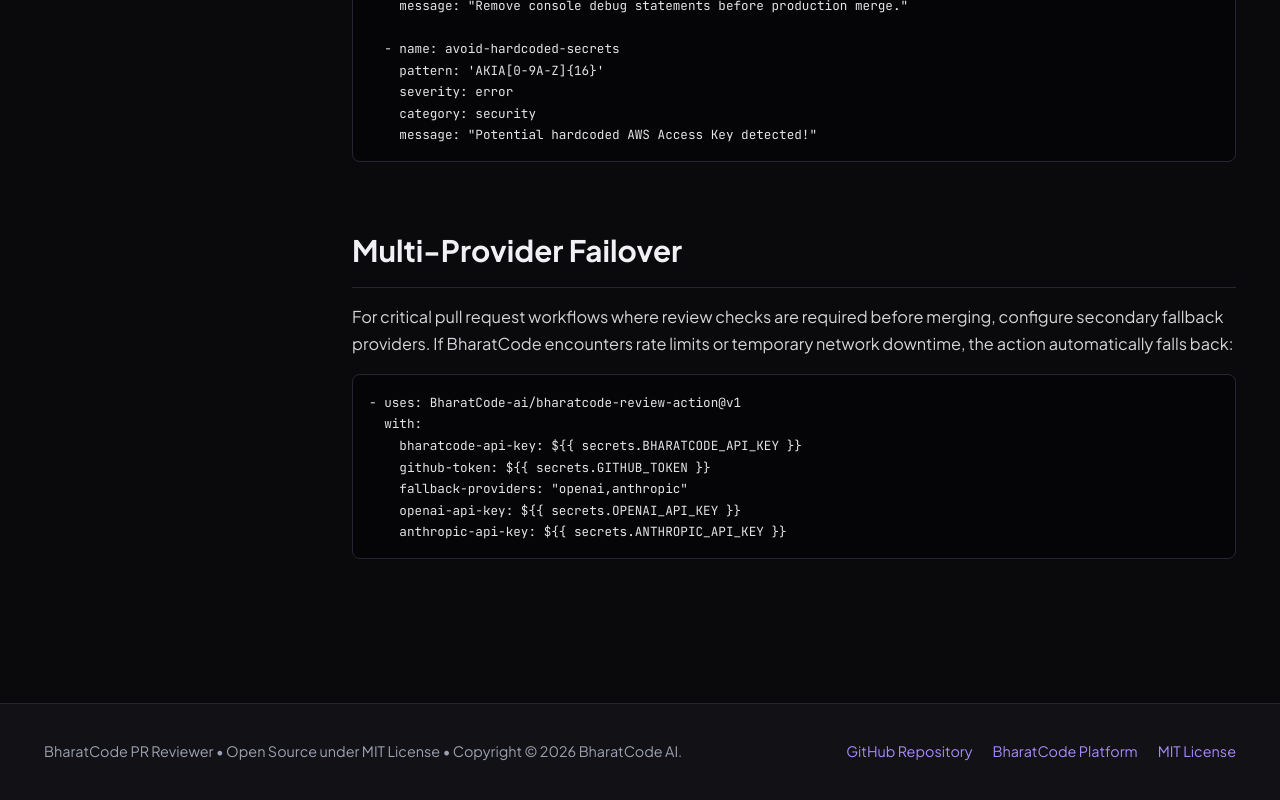
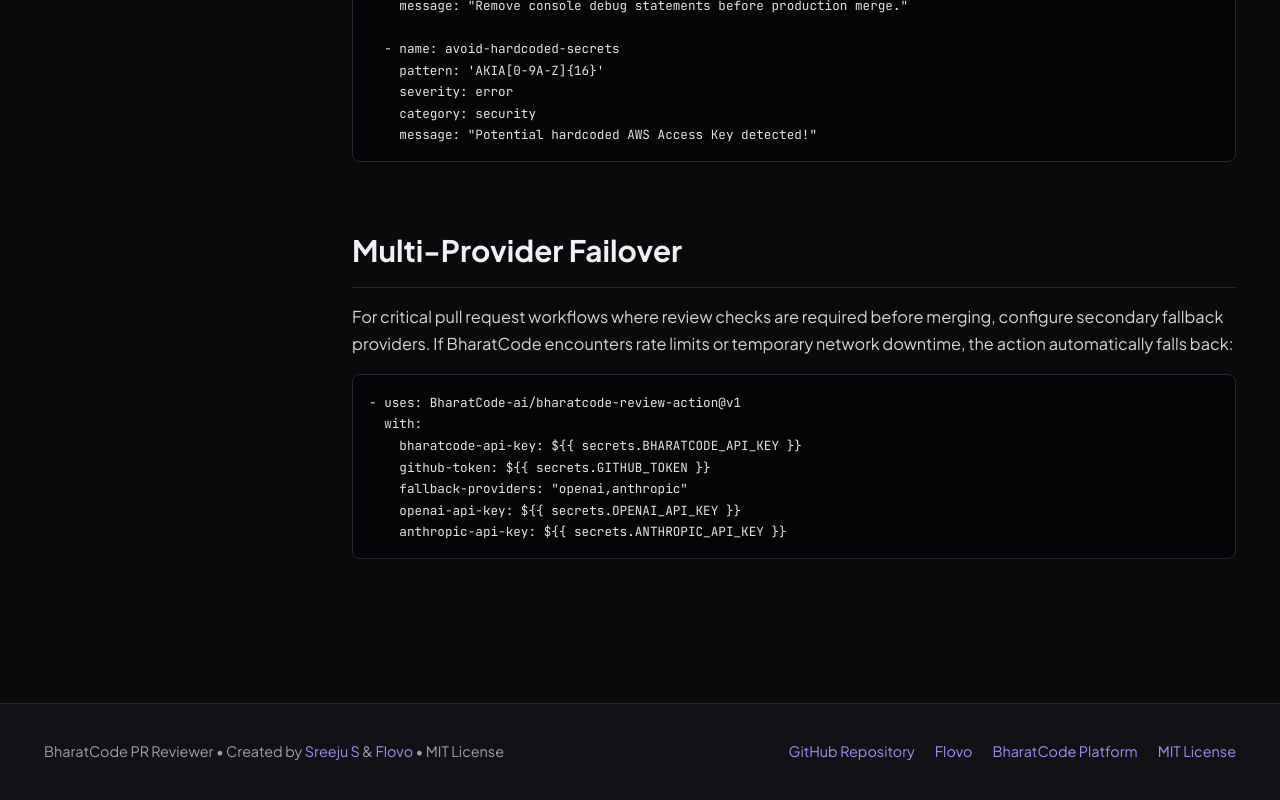
Before and after one commit to Sreeju7733/bharatcode-review-action, a website: page docs/index.html in a window 1280 px wide. Shown: the part 4883-5683 px from the top of the page. Drawn offline with Linux system fonts and the light colour scheme.

Commit message:
build: update Flovo metadata and attribution links

```diff
--- a/action.yml
+++ b/action.yml
@@ -1,6 +1,6 @@
 name: "BharatCode PR Reviewer by Flovo"
 description: "Open-source AI pull request reviewer by Flovo: inline comments, suggestions, and auto-labels"
-author: "Sreeju S (Flovo Labs)"
+author: "Sreeju S (Flovo)"
 branding:
   icon: "check-circle"
   color: "purple"
--- a/docs/index.html
+++ b/docs/index.html
@@ -324,9 +324,10 @@ rules:
   <!-- Footer -->
   <footer class="footer">
     <div class="footer-container">
-      <p>BharatCode PR Reviewer &bull; Open Source under MIT License &bull; Copyright &copy; 2026 BharatCode AI.</p>
+      <p>BharatCode PR Reviewer &bull; Created by <a href="https://github.com/Sreeju7733">Sreeju S</a> &amp; <a href="https://github.com/flovo-labs">Flovo</a> &bull; MIT License</p>
       <div class="footer-links">
         <a href="https://github.com/Sreeju7733/bharatcode-review-action">GitHub Repository</a>
+        <a href="https://github.com/flovo-labs">Flovo</a>
         <a href="https://bharatcode.ai">BharatCode Platform</a>
         <a href="https://github.com/Sreeju7733/bharatcode-review-action/blob/main/LICENSE">MIT License</a>
       </div>
--- a/package.json
+++ b/package.json
@@ -13,7 +13,10 @@
     "size-check": "node scripts/check-size.js",
     "prepare": "npm run build"
   },
-  "author": "Sreeju S (Flovo Labs)",
+  "author": {
+    "name": "Sreeju S",
+    "url": "https://github.com/Sreeju7733"
+  },
   "homepage": "https://github.com/flovo-labs",
   "license": "MIT",
   "dependencies": {
```
Also changed, not shown: README.md.
